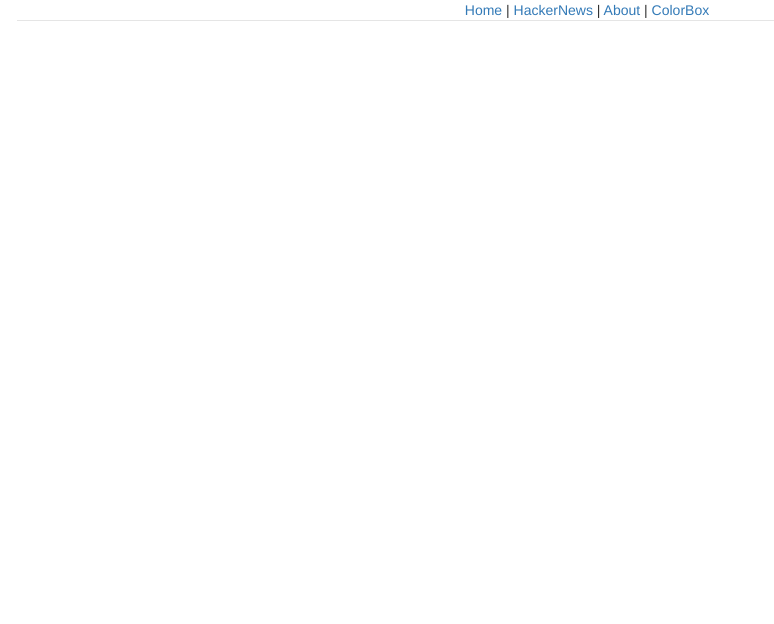
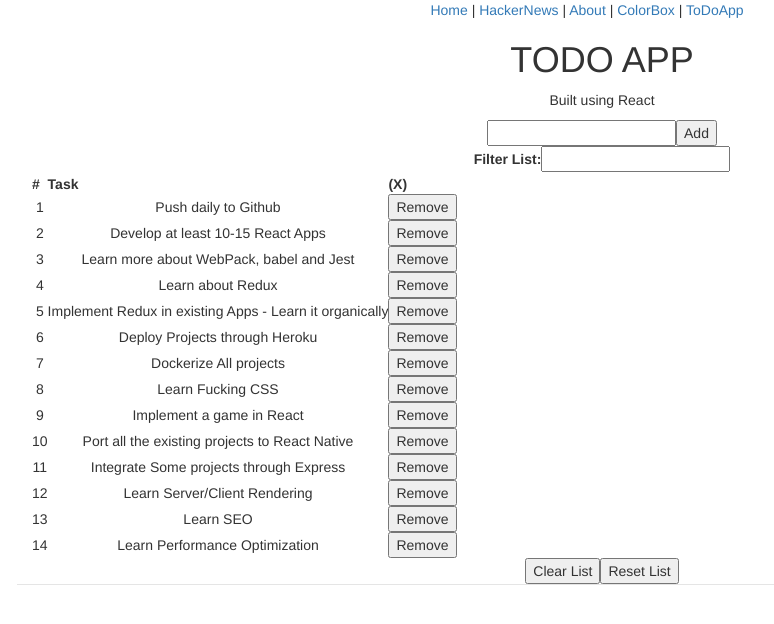
Before and after one commit to harishkt/react-projects, a React app: page /todo in a window 1280 px wide. Shown: the top 624 px of the page, without its empty margins (53-827 px from the left). Built offline with nearby package versions, Linux system fonts and the light colour scheme.

Commit message:
first draft of TODO app using react

```diff
--- a/src/components/common/header/Header.js
+++ b/src/components/common/header/Header.js
@@ -4,6 +4,7 @@ import Home from '../../home/HomePage';
 import HackerNews from '../../hackernews/HackerNews';
 import About from '../../about/AboutPage';
 import ColorBox from '../../colorbox/ColorBoxes';
+import ToDoApp from '../../todo/ToDoPage';
 
 const Header = () => {
 	return(
@@ -16,12 +17,15 @@ const Header = () => {
 				<Link to='/about'>About</Link>
 				{ " | "}
 				<Link to='/colors'>ColorBox</Link>
+				{ " | "}
+				<Link to='/todo'>ToDoApp</Link>
 			</nav>
 			<Switch>
 				<Route exact path='/' component={Home} />
 				<Route path='/news' component={HackerNews} />
 				<Route path='/about' component={About} />
 				<Route path='/colors' component={ColorBox} />
+				<Route path='/todo' component={ToDoApp} />
 			</Switch>
 		</div>
 	)
--- a/src/components/todo/ToDoPage.js
+++ b/src/components/todo/ToDoPage.js
@@ -1 +1,170 @@
 import React, { Component } from 'react';
+const initList  = ["Push daily to Github", "Develop at least 10-15 React Apps ", "Learn more about WebPack, babel and Jest", "Learn about Redux", "Implement Redux in existing Apps - Learn it organically", "Deploy Projects through Heroku", "Dockerize All projects", "Learn Fucking CSS", "Implement a game in React", "Port all the existing projects to React Native", "Integrate Some projects through Express", "Learn Server/Client Rendering", "Learn SEO", "Learn Performance Optimization"];
+
+const ToDoHeader = () => {
+	return(
+		<div>
+			<h1>TODO APP</h1>
+			<p>Built using React</p>
+		</div>
+	)
+}
+const AddItem = ({ onChange, onAdd, value }) => {
+	return(
+		<div>
+			<input
+				type='text'
+				onChange={onChange}
+				value={value}
+			/>
+			<button
+				type='button'
+				onClick={onAdd}
+			> Add </button>
+
+		</div>
+	);
+}
+
+const FilterBox = ({ handleFilter }) => {
+	return(
+		<div>
+			<label>
+				Filter List:
+			</label>
+			<input
+				type='text'
+				value=''
+				onChange={handleFilter}
+			/>
+		</div>
+	);
+}
+
+const TodoList = ({ list, handleRemove }) => {
+	const data = list.map((item, index) => {
+		return(
+			<tr key={index.toString()}>
+				<td>{index + 1}</td>
+				<td>{item}</td>
+				<td>
+					<button
+						type='button'
+						onClick={(event) => handleRemove(item, event)}
+					>
+						Remove
+					</button>
+				</td>
+			</tr>
+		);
+	});
+	return(
+		<table>
+			<thead>
+				<tr>
+					<th>#</th>
+					<th>Task</th>
+					<th>(X)</th>
+				</tr>
+			</thead>
+			<tbody>
+			{data}
+			</tbody>
+		</table>
+	);
+}
+const ResetList = ({ handleClear, handleReset }) => {
+	return(
+		<span>
+			<button
+				type='button'
+				onClick={handleClear}
+			>
+				Clear List
+			</button>
+			<button
+				type='button'
+				onClick={handleReset}
+			>
+				Reset List
+			</button>
+		</span>
+	);
+}
+
+class ToDoBody extends Component {
+	constructor(props) {
+		super(props);
+		this.state = {
+			value: '',
+			list: [],
+		}
+		this.handleRemove = this.handleRemove.bind(this);
+		this.handleClear = this.handleClear.bind(this);
+		this.handleReset = this.handleReset.bind(this);
+		this.onAddItem = this.onAddItem.bind(this);
+		this.onChangeItemText= this.onChangeItemText.bind(this);
+	}
+	handleRemove(item, event) {
+		console.log(`Deleted item is ${item}`);
+		event.preventDefault();
+	}
+	handleReset(event) {
+		this.setState({
+			list: initList
+		});
+		event.preventDefault();
+	}
+	handleClear(event) {
+		this.setState({
+			list: []
+		});
+		event.preventDefault();
+	}
+	onAddItem(event) {
+		const { value: initValue } = this.state;
+		this.setState((prevState) => ({
+			list: [...prevState.list, initValue],
+			value: ''
+		}));
+		event.preventDefault();
+	}
+	onChangeItemText(event) {
+		this.setState({
+			value: event.target.value
+		})
+	}
+	componentDidMount() {
+		this.setState({
+			list: initList
+		})
+	}
+	render() {
+		const { value, list } = this.state;
+		return(
+			<div>
+				<AddItem
+					onAdd={this.onAddItem}
+					onChange={this.onChangeItemText}
+					value={value}
+				/>
+				<FilterBox />
+				<TodoList list={list} handleRemove={this.handleRemove}/>
+				<ResetList
+					handleReset={this.handleReset}
+					handleClear={this.handleClear}
+				/>
+			</div>
+		)
+	}
+}
+export default class ToDoPage extends Component {
+	render(){
+		return(
+			<div className='container'>
+				<ToDoHeader />
+				<ToDoBody />
+			</div>
+		);
+	}
+}
```
